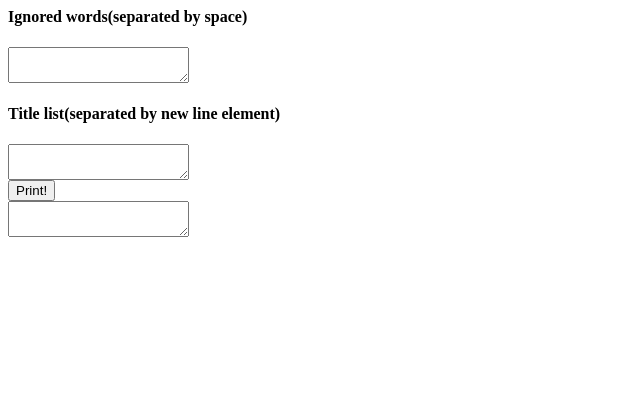
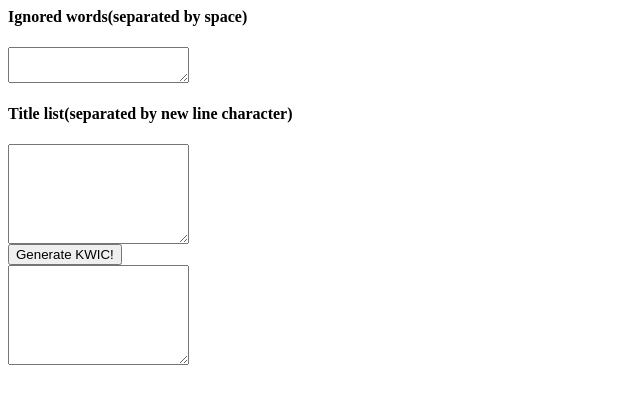
Before and after one commit to nglinh/CS3213-HW1, a plain HTML site: page index.html in a window 1280 px wide. Shown: the whole page, without its empty margins (0-640 px from the left). Drawn offline with Linux system fonts and the light colour scheme.

Commit message:
added styles

```diff
--- a/index.html
+++ b/index.html
@@ -7,12 +7,12 @@
 <h4>Ignored words(separated by space)</h4>
 <textarea id="black_list"></textarea>
 <br>
-<h4>Title list(separated by new line element)</h4>
-<textarea id="input"></textarea>
+<h4>Title list(separated by new line character)</h4>
+<textarea id="input" style="height:100px"></textarea>
 <br>
-<button onclick="main()">Print!</button>
+<button onclick="main()">Generate KWIC!</button>
 <br>
-<textarea id="output"></textarea>
+<textarea id="output" style="height:100px"></textarea>
 
 </body>
 </html>
```
